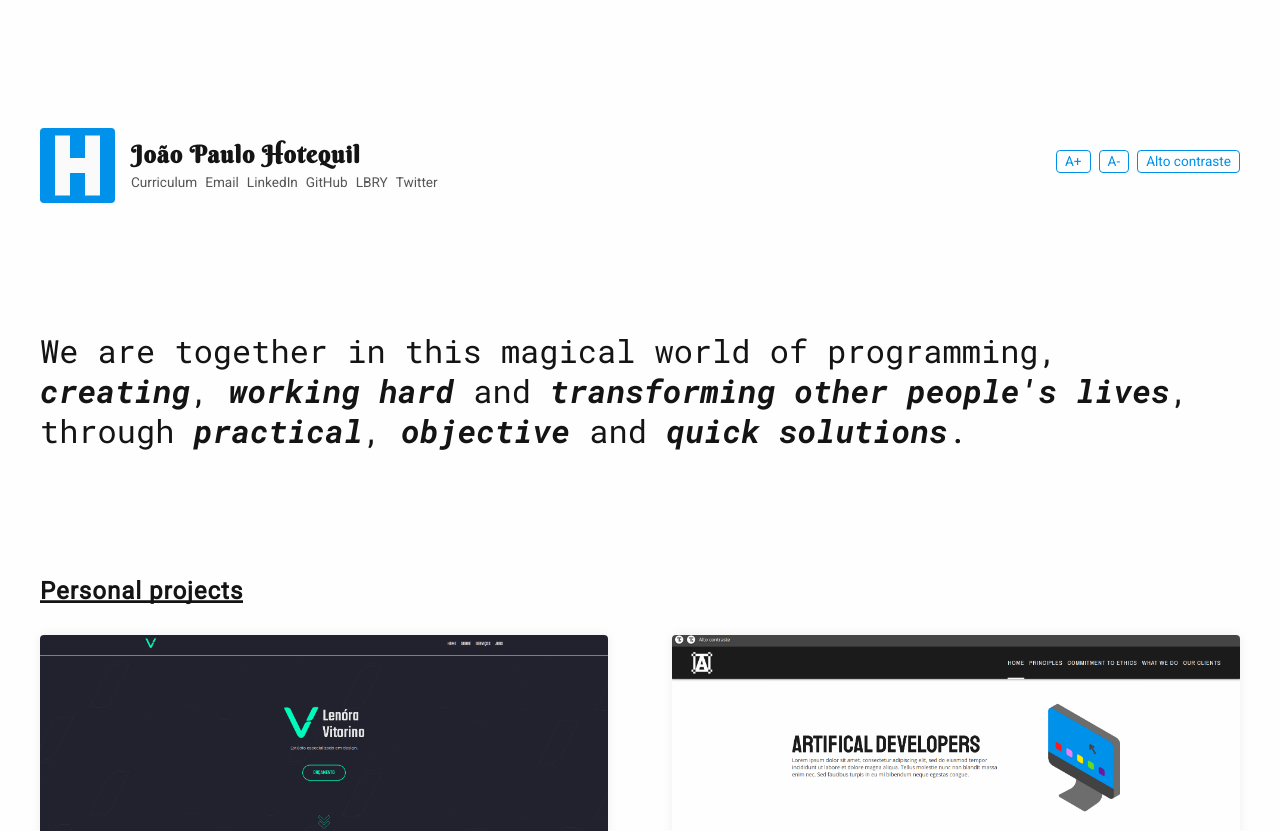
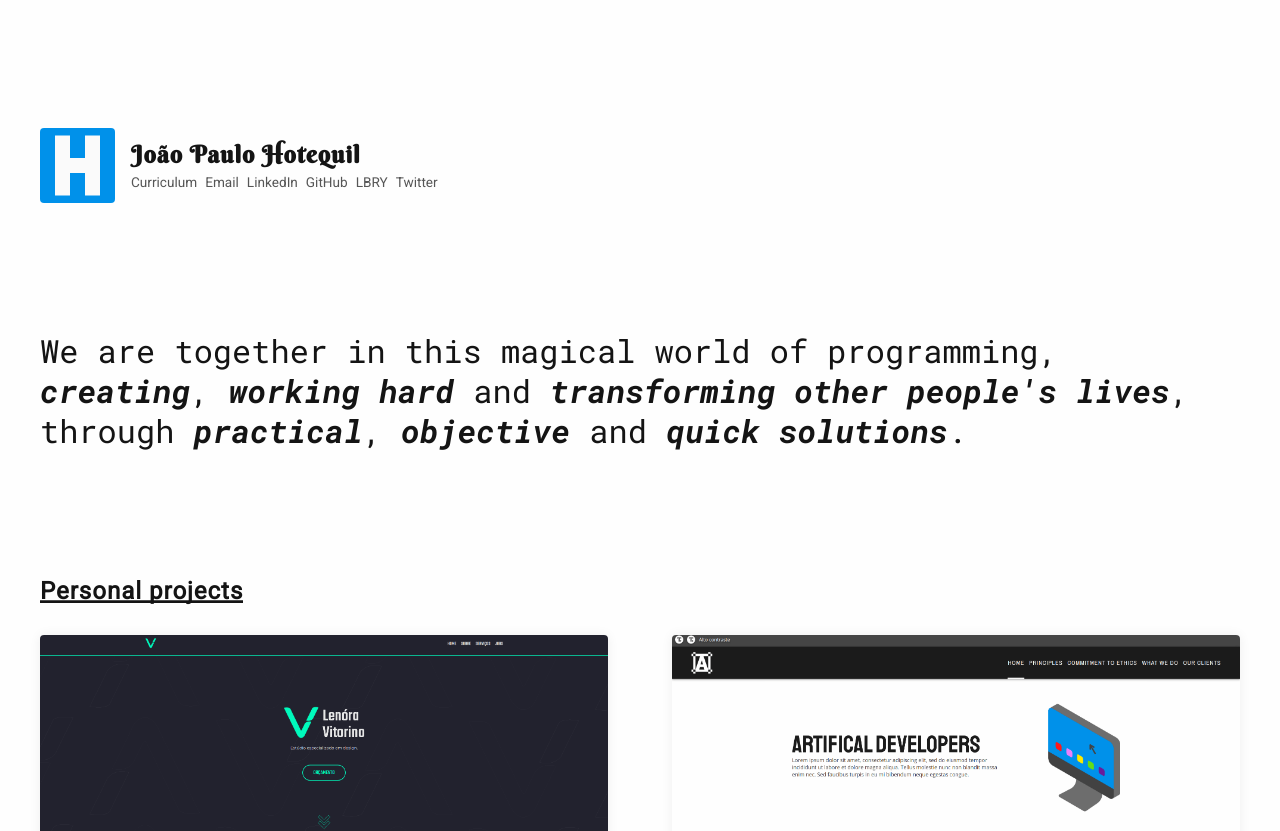
Before and after one commit to hotequil/hotequil-site, an Angular app: page / in a window 1280 px wide. Shown: the top 831 px of the page. Built offline with nearby package versions, Linux system fonts and the light colour scheme.

Commit message:
retirado botoes de acessibildiade

```diff
--- a/src/app/modules/header/header.component.html
+++ b/src/app/modules/header/header.component.html
@@ -24,13 +24,13 @@
                 </ul>
             </nav>
         </div>
-        <div class="header__actions" *ngIf="showBtns">
-            <h-btn *ngFor="let btn of btns"
-                   [active]="btn.active()"
-                   [click]="btn.click.bind(this)"
-                   [ariaLabel]="btn.ariaLabel"
-                   [txt]="btn.txt">
-            </h-btn>
-        </div>
+<!--        <div class="header__actions" *ngIf="showBtns">-->
+<!--            <h-btn *ngFor="let btn of btns"-->
+<!--                   [active]="btn.active()"-->
+<!--                   [click]="btn.click.bind(this)"-->
+<!--                   [ariaLabel]="btn.ariaLabel"-->
+<!--                   [txt]="btn.txt">-->
+<!--            </h-btn>-->
+<!--        </div>-->
     </section>
 </header>
--- a/src/app/modules/header/header.component.ts
+++ b/src/app/modules/header/header.component.ts
@@ -13,12 +13,12 @@ import { Btn } from '../../shared/models/btn/btn';
     styleUrls: ['./header.component.scss']
 })
 export class HeaderComponent implements OnInit{
-    showBtns = false;
-    isBrowser = false;
-    keyFtSz = 'ftSz';
-    keyFilter = 'filter';
-    greyVal = 'grayscale(1)';
-    htmlEl: HTMLElement|null = null;
+    // showBtns = false;
+    // isBrowser = false;
+    // keyFtSz = 'ftSz';
+    // keyFilter = 'filter';
+    // greyVal = 'grayscale(1)';
+    // htmlEl: HTMLElement|null = null;
     logoImgObservable: Observable<string> = of("./assets/imgs/hotequil.webp");
     showLogoImg = false;
     name = 'João Paulo Hotequil';
@@ -57,73 +57,73 @@ export class HeaderComponent implements OnInit{
         },
     ];
 
-    btns: Btn[] = [
-        {
-            txt: 'A+',
-            ariaLabel: 'Aumentar tamanho de fonte',
-            click: () => this.changeFontSize(1),
-            active: () => false
-        },
-        {
-            txt: 'A-',
-            ariaLabel: 'Diminuir tamanho de fonte',
-            click: () => this.changeFontSize(-1),
-            active: () => false
-        },
-        {
-            txt: 'Alto contraste',
-            ariaLabel: 'Alto contraste',
-            click: () => this.toggleFilter(),
-            active: () => this.greyVal === this.getFilterOnLocalStorage
-        }
-    ];
-
-    constructor(@Inject(PLATFORM_ID) platformId: string, private renderer: Renderer2) {
-        this.isBrowser = isPlatformBrowser(platformId);
-    }
-
+    // btns: Btn[] = [
+    //     {
+    //         txt: 'A+',
+    //         ariaLabel: 'Aumentar tamanho de fonte',
+    //         click: () => this.changeFontSize(1),
+    //         active: () => false
+    //     },
+    //     {
+    //         txt: 'A-',
+    //         ariaLabel: 'Diminuir tamanho de fonte',
+    //         click: () => this.changeFontSize(-1),
+    //         active: () => false
+    //     },
+    //     {
+    //         txt: 'Alto contraste',
+    //         ariaLabel: 'Alto contraste',
+    //         click: () => this.toggleFilter(),
+    //         active: () => this.greyVal === this.getFilterOnLocalStorage
+    //     }
+    // ];
+    //
+    // constructor(@Inject(PLATFORM_ID) platformId: string, private renderer: Renderer2) {
+    //     this.isBrowser = isPlatformBrowser(platformId);
+    // }
+    //
     ngOnInit(): void{
-        if(this.isBrowser){
-            this.showBtns = true;
-            this.htmlEl = document.querySelector('html');
-        }
-
-        this.setFtSz(Number(localStorage.getItem(this.keyFtSz)));
-        this.setFilter(this.getFilterOnLocalStorage);
+        // if(this.isBrowser){
+        //     this.showBtns = true;
+        //     this.htmlEl = document.querySelector('html');
+        // }
+        //
+        // this.setFtSz(Number(localStorage.getItem(this.keyFtSz)));
+        // this.setFilter(this.getFilterOnLocalStorage);
 
         setTimeout(() => this.showLogoImg = true, 1000);
     }
-
-    private changeFontSize(val: number): void{
-        const ftSz = Number(getComputedStyle(this.htmlEl as HTMLElement).fontSize.replace(/\D/g, ''));
-        const finalVal = ftSz + val;
-
-        if(finalVal <= 20 && finalVal >= 12){
-            this.setFtSz(finalVal);
-            localStorage.setItem(this.keyFtSz, String(finalVal));
-        }
-    }
-
-    private toggleFilter(): void{
-        let filter = this.greyVal;
-
-        if(this.getFilterOnLocalStorage === filter) filter = '';
-
-        this.setFilter(filter);
-        localStorage.setItem(this.keyFilter, filter);
-    }
-
-    private get getFilterOnLocalStorage(): string{
-        return localStorage.getItem(this.keyFilter) as string;
-    }
-
-    private setFilter(filter: string): void{
-        if (this.isBrowser) this.renderer.setStyle(this.htmlEl, 'filter', filter);
-    }
-
-    private setFtSz(val: number): void{
-        if (this.isBrowser && val) {
-            this.renderer.setStyle(this.htmlEl, 'font-size', `${val}px`);
-        }
-    }
+    //
+    // private changeFontSize(val: number): void{
+    //     const ftSz = Number(getComputedStyle(this.htmlEl as HTMLElement).fontSize.replace(/\D/g, ''));
+    //     const finalVal = ftSz + val;
+    //
+    //     if(finalVal <= 20 && finalVal >= 12){
+    //         this.setFtSz(finalVal);
+    //         localStorage.setItem(this.keyFtSz, String(finalVal));
+    //     }
+    // }
+    //
+    // private toggleFilter(): void{
+    //     let filter = this.greyVal;
+    //
+    //     if(this.getFilterOnLocalStorage === filter) filter = '';
+    //
+    //     this.setFilter(filter);
+    //     localStorage.setItem(this.keyFilter, filter);
+    // }
+    //
+    // private get getFilterOnLocalStorage(): string{
+    //     return localStorage.getItem(this.keyFilter) as string;
+    // }
+    //
+    // private setFilter(filter: string): void{
+    //     if (this.isBrowser) this.renderer.setStyle(this.htmlEl, 'filter', filter);
+    // }
+    //
+    // private setFtSz(val: number): void{
+    //     if (this.isBrowser && val) {
+    //         this.renderer.setStyle(this.htmlEl, 'font-size', `${val}px`);
+    //     }
+    // }
 }
```
